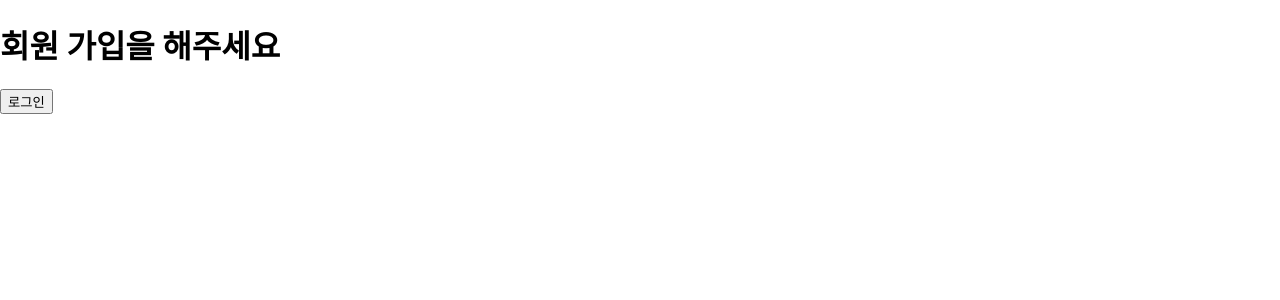
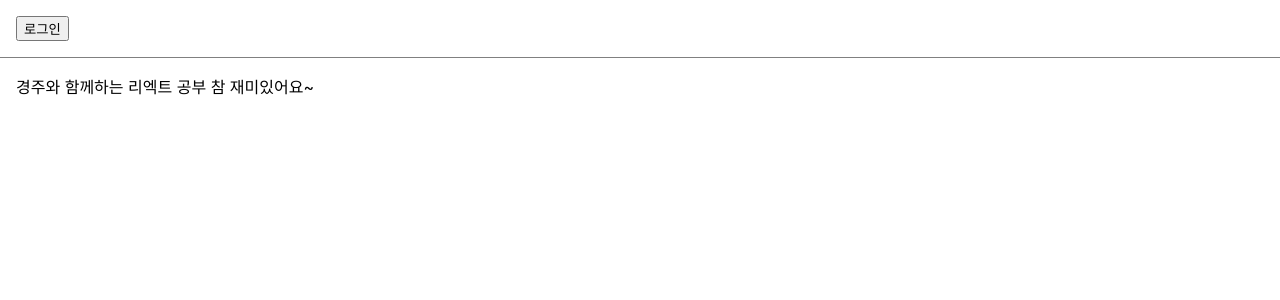
Before and after one commit to mahonben/ReactProject2024, a React (Create React App) app: page / in a window 1280 px wide. Shown: the top 300 px of the page. Built offline with nearby package versions, Linux system fonts and the light colour scheme.

Commit message:
React 9장 인라인조건, 컴포넌트 렌더링막기, 로그인여부에 따른 툴바만들기

```diff
--- /dev/null
+++ b/src/chp09/LandingPage.jsx
@@ -0,0 +1,28 @@
+import React, {useState} from "react";
+import Toolbar from "./Toolbar";
+
+
+function LandingPage(props){
+
+    const [isLoggedIn, setIsLoggedIn] = useState(false);
+
+    const onClickLogin=() => {
+        setIsLoggedIn(true);
+    }
+
+    const onClickLogout=() => {
+        setIsLoggedIn(false);
+    }
+
+    return(
+        <div>
+            <Toolbar isLoggedIn={isLoggedIn}
+                onClickLogin={onClickLogin}
+                onClickLogout={onClickLogout}/>
+            <div style={{padding: 16}}>
+                경주와 함께하는 리엑트 공부 참 재미있어요~
+            </div>
+        </div>
+    );
+}
+export default LandingPage;
--- a/src/chp09/LoginControl.jsx
+++ b/src/chp09/LoginControl2.jsx
@@ -2,10 +2,11 @@ import React, {useState} from "react";
 import LoginButton from "./LoginButton";
 import LogoutButton from "./LogoutButton";
 import Greeting from "./Greeting";
+import WarningBanner from "./WarningBanner";
 
 
 
-function LoginControl(props) {
+function LoginControl2(props) {
     const [isLoggedIn, setIsLoggedIn] = useState(false);
 
     const handleLoginClick=()=> {
@@ -16,21 +17,15 @@ function LoginControl(props) {
         setIsLoggedIn(false);
     }
 
-    let btn;
-    if(isLoggedIn){
-        btn = <LogoutButton onClick={handleLogoutClick}/>
-
-    }else{
-        btn = <LoginButton onClick={handleLoginClick}/>
-
-        }
-
     return(
         <div>
-            <Greeting isLogedIn={isLoggedIn}/>
-            {btn}
+            <WarningBanner warning={false}/>
+            <Greeting isLoggedIn={isLoggedIn}/>
+            { isLoggedIn ?
+                <LogoutButton onClick={handleLogoutClick}/>:
+                <LoginButton onClick={handleLoginClick}/>}
         </div>
     );
 }
 
-export default LoginControl
+export default LoginControl2;
--- /dev/null
+++ b/src/chp09/MailBox.jsx
@@ -0,0 +1,21 @@
+import React from "react";
+
+function MailBox(props){
+    const unreadMessages = props.unreadMessages;
+
+    return(
+        <div>
+            <h1>안녕하세요.</h1>
+            { unreadMessages.length > 0 &&
+            <h2>
+                현재 {unreadMessages.length}개의 읽지 않은 메시지가 있습니다.
+            </h2>
+            }
+        </div>
+    );
+
+
+}
+
+
+export default MailBox;
--- /dev/null
+++ b/src/chp09/Toolbar.jsx
@@ -0,0 +1,30 @@
+import React from "react";
+
+const styles={
+    wrapper:{
+        padding: 16,
+        display: "flex",
+        flexDirection: "row",
+        borderBottom: "1px solid grey"
+    },
+    greeting:{
+        marginRight: 8,
+    },
+};
+
+function Toolbar(props){
+    const {isLoggedIn, onClickLogin, onClickLogout} = props;
+
+    return(
+        <div style={styles.wrapper}>
+            {isLoggedIn && <span style={styles.greeting}>환영합니다.</span>}
+            {
+                isLoggedIn ?
+                    <button onClick={onClickLogout}>로그아웃</button>:
+                    <button onClick={onClickLogin}>로그인</button>
+            }
+        </div>
+    );
+}
+
+export default Toolbar;
--- /dev/null
+++ b/src/chp09/WarningBanner.jsx
@@ -0,0 +1,11 @@
+import React from "react";
+
+
+function WarningBanner(props){
+    if(!props.warning){
+        return null;
+    }
+
+    return <h2>경고!!!</h2>
+}
+export default WarningBanner;
--- a/src/index.js
+++ b/src/index.js
@@ -23,14 +23,18 @@ import InputTest from "./chp08/InputTest";
 import ConfirmButton from "./chp08/ConfirmButton";
 import ConfirmButton2 from "./chp08/ConfirmButton2";
 import ConfirmButton3 from "./chp08/ConfirmButton3";
-import Greeting from "./chp09/Greeting";
+//import Greeting from "./chp09/Greeting";
 import LoginControl from "./chp09/LoginControl";
+import Greeting from "./test/Greeting"
+import MailBox from "./chp09/MailBox";
+import LoginControl2 from "./chp09/LoginControl2";
+import LandingPage from "./chp09/LandingPage";
 
 const root = ReactDOM.createRoot(document.getElementById('root'));
 
         root.render(
             <React.StrictMode>
-                <LoginControl/>
+                <LandingPage/>
             </React.StrictMode>
         );
 // If you want to start measuring performance in your app, pass a function
--- /dev/null
+++ b/src/test/Greeting.jsx
@@ -0,0 +1,15 @@
+import React from "react";
+import {GuestGreeting, UserGreeting} from "./UserGuestGreeting";
+
+function Greeting(props){
+
+    const isLoggedIn = props.isLoggedIn;
+
+    if(isLoggedIn) {
+        return <UserGreeting/>
+    }else {
+        return <GuestGreeting/>
+    }
+}
+
+export default Greeting;
--- /dev/null
+++ b/src/test/UserGuestGreeting.jsx
@@ -0,0 +1,11 @@
+import React from "react";
+
+function UserGreeting(props){
+    return <h1>다시 오셨군요</h1>
+}
+
+function GuestGreeting(props){
+    return <h1>회원 가입을 해주세요</h1>
+}
+
+export {UserGreeting,GuestGreeting};
```
